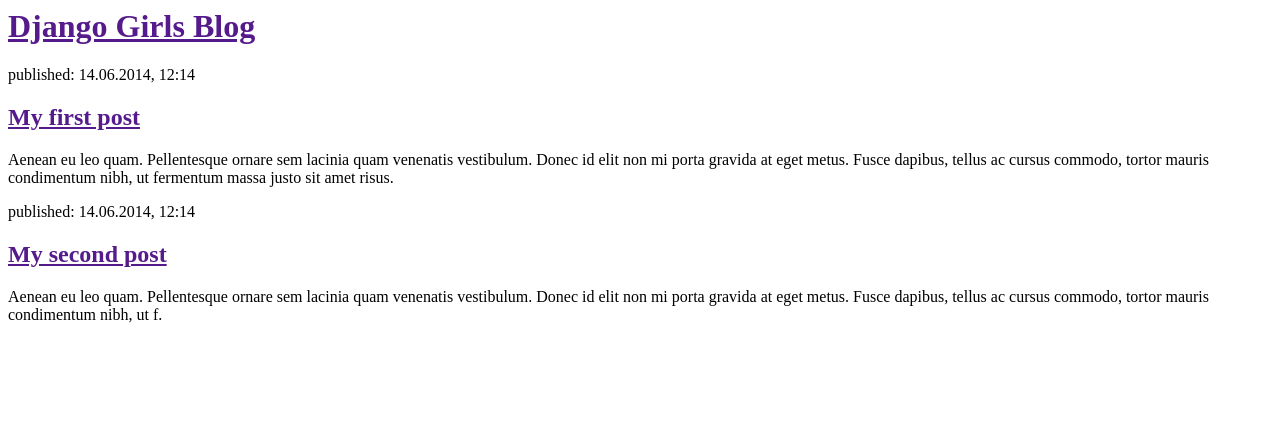
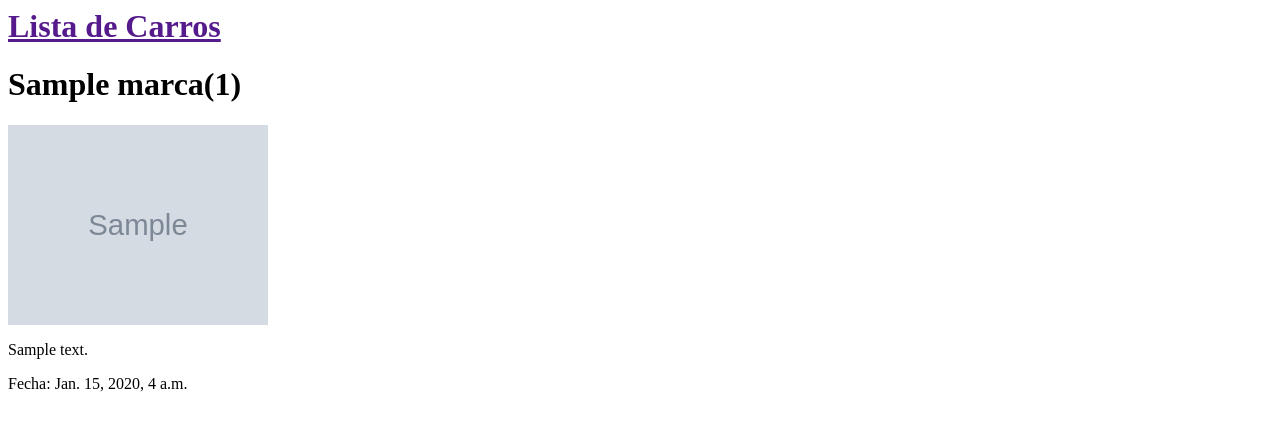
Before and after one commit to osrodolfo/my-garage, a Django app: template garage/templates/garage/Listar_carros.html in a window 1280 px wide. Shown: the top 431 px of the page. Run offline with Django 3.2, Linux system fonts and the light colour scheme; the template is opened without the code that fills it: values that come from a table or form of the project are taken from there, others are empty; tables that the repository leaves empty hold one stand-in row (values such as "Sample post"); grey boxes marked "Sample" are stand-in pictures.

Commit message:
Arreglando problemas y desplegando mis registros, arreglando problemas concarpeta de imagenes

```diff
--- a/garage/models.py
+++ b/garage/models.py
@@ -17,7 +17,7 @@ class Registro(models.Model):
     vendido = models.BooleanField()
     precio = models.DecimalField(max_digits=10, decimal_places=2)
     fecha = models.DateTimeField(default=timezone.now)
-    imagen = models.ImageField(upload_to='static', blank = True)
+    imagen = models.ImageField(upload_to='imagenes', blank = True)
 
     def __str__(self):
         return self.correo
--- a/garage/templates/garage/Listar_carros.html
+++ b/garage/templates/garage/Listar_carros.html
@@ -1,20 +1,21 @@
+{% load staticfiles %}
 <html>
     <head>
-        <title>Django Girls blog</title>
+        <title>CARROS</title>
     </head>
     <body>
         <div>
-            <h1><a href="">Django Girls Blog</a></h1>
+            <h1><a href="">Lista de Carros</a></h1>
         </div>
         <div>
-            <p>published: 14.06.2014, 12:14</p>
-            <h2><a href="">My first post</a></h2>
-            <p>Aenean eu leo quam. Pellentesque ornare sem lacinia quam venenatis vestibulum. Donec id elit non mi porta gravida at eget metus. Fusce dapibus, tellus ac cursus commodo, tortor mauris condimentum nibh, ut fermentum massa justo sit amet risus.</p>
-        </div>
-        <div>
-            <p>published: 14.06.2014, 12:14</p>
-            <h2><a href="">My second post</a></h2>
-            <p>Aenean eu leo quam. Pellentesque ornare sem lacinia quam venenatis vestibulum. Donec id elit non mi porta gravida at eget metus. Fusce dapibus, tellus ac cursus commodo, tortor mauris condimentum nibh, ut f.</p>
+          {% for d in dato %}
+              <div>
+                  <h1>{{ d.marca }}({{ d.modelo }})</h1>
+                  <img src="{% static d.imagen %}" style="width:260px;height:200px">
+                  <p>{{ d.descripcion|linebreaks }}</p>
+                  <p>Fecha: {{ d.fecha }}</p>
+              </div>
+          {% endfor %}
         </div>
     </body>
 </html>
--- a/garage/views.py
+++ b/garage/views.py
@@ -1,4 +1,7 @@
 from django.shortcuts import render
+from django.utils import timezone
+from .models import Registro
 
 def Listar(request):
-        return render(request, 'garage/Listar_carros.html', {})
+    dato = Registro.objects.filter(fecha__lte=timezone.now()).order_by('fecha')
+    return render(request, 'garage/Listar_carros.html', {'dato':dato})
--- a/mysite/settings.py
+++ b/mysite/settings.py
@@ -99,6 +99,7 @@ USE_TZ = True
 
 # Static files (CSS, JavaScript, Images)
 # https://docs.djangoproject.com/en/1.8/howto/static-files/
-
+MEDIA_ROOT =os.path.join(BASE_DIR, 'media/')
+STATICFILES_DIRS = (os.path.join(BASE_DIR, 'media'),)
 STATIC_URL = '/static/'
 STATIC_ROOT = os.path.join(BASE_DIR, 'static')
```
Also changed, not shown: garage/migrations/0003_auto_20151106_2230.py (added), media/imagenes/bmw.jpeg (added), media/imagenes/lambo.jpeg (renamed from static/lambo.jpeg).
